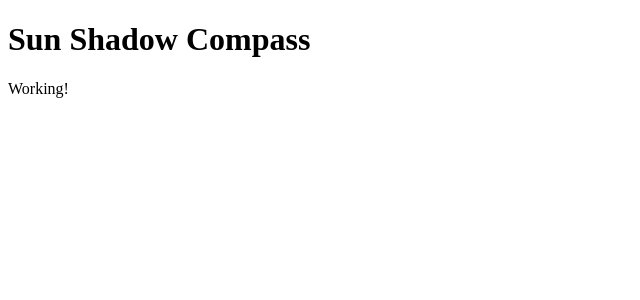
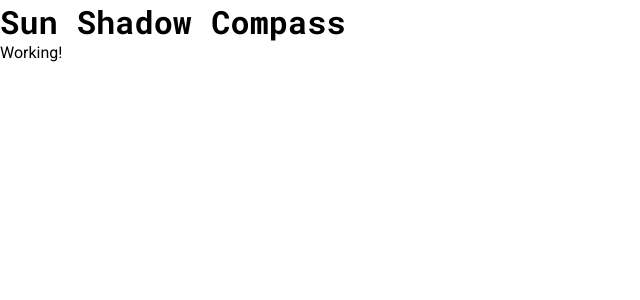
Before and after one commit to Gilltacular/Sun-Shadow-Compass, a Svelte app: page / in a window 1280 px wide. Shown: the top 300 px of the page, without its empty margins (0-640 px from the left). Built offline with nearby package versions, Linux system fonts and the light colour scheme.

Commit message:
Add global.css, local fonts, and CSS imports in main.ts

```diff
--- a/src/main.ts
+++ b/src/main.ts
@@ -1,3 +1,6 @@
+import './styles/themes.css';
+import './styles/globals.css';
+
 import {  mount  } from 'svelte';
 import App from './App.svelte'
 
--- /dev/null
+++ b/src/styles/globals.css
@@ -0,0 +1,31 @@
+*, *::before, *::after {
+    margin: 0;
+    padding: 0;
+    box-sizing: border-box;
+}
+
+@font-face {
+    font-family: 'Roboto';
+    src: url('../assets/fonts/Roboto-Regular.ttf') format('truetype');
+    font-weight: 400;
+    font-style: normal;
+}
+
+@font-face {
+    font-family: 'Roboto-mono';
+    src: url('../assets/fonts/RobotoMono-Bold.ttf') format('truetype');
+    font-weight: 700;
+    font-style: normal;
+}
+
+body {
+    background-color: var(--bg-color);
+    color: var(--fg-color);
+    font-family: 'Roboto', sans-serif;
+    font-weight: 400;
+}
+
+h1, h2, h3, h4, h5, h6 {
+    font-family: 'Roboto-mono', monospace;
+    font-weight: 700;
+}
```
Also changed, not shown: src/assets/fonts/Roboto-Regular.ttf (added), src/assets/fonts/RobotoMono-Bold.ttf (added).
